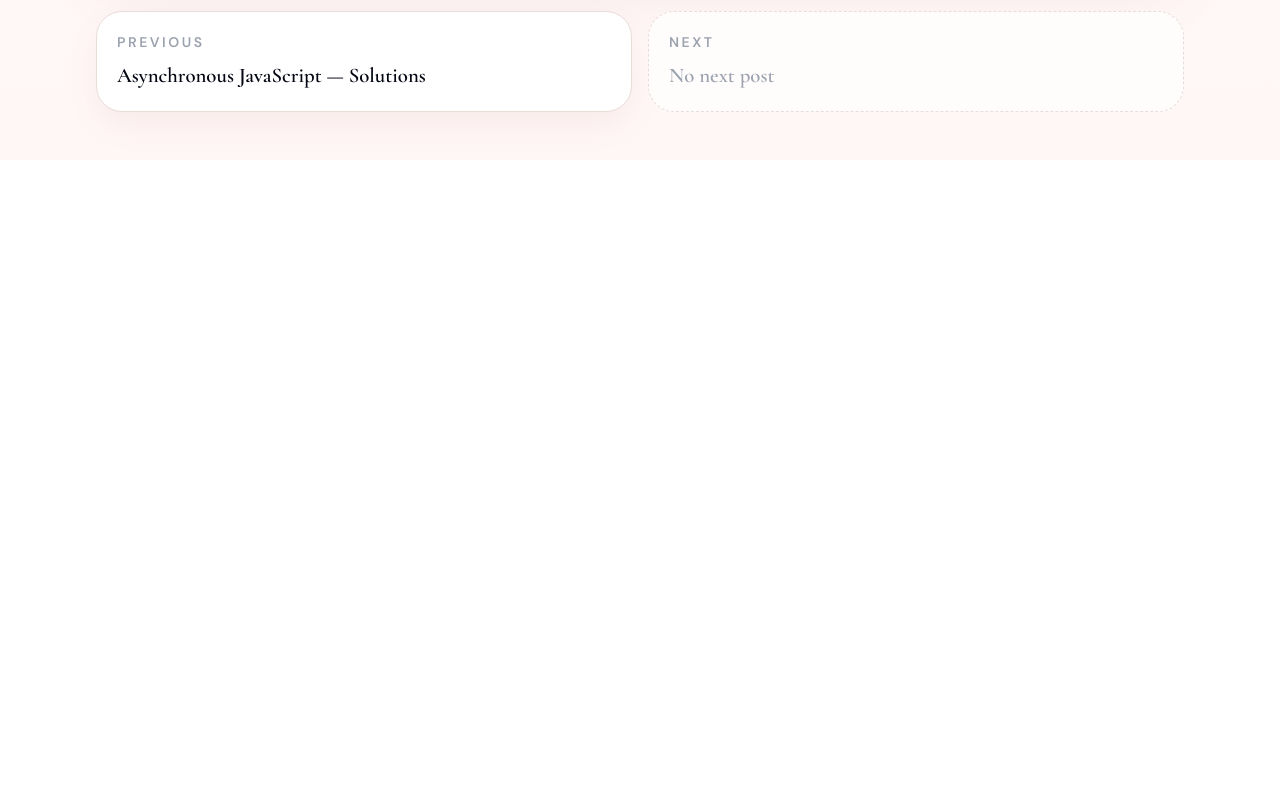
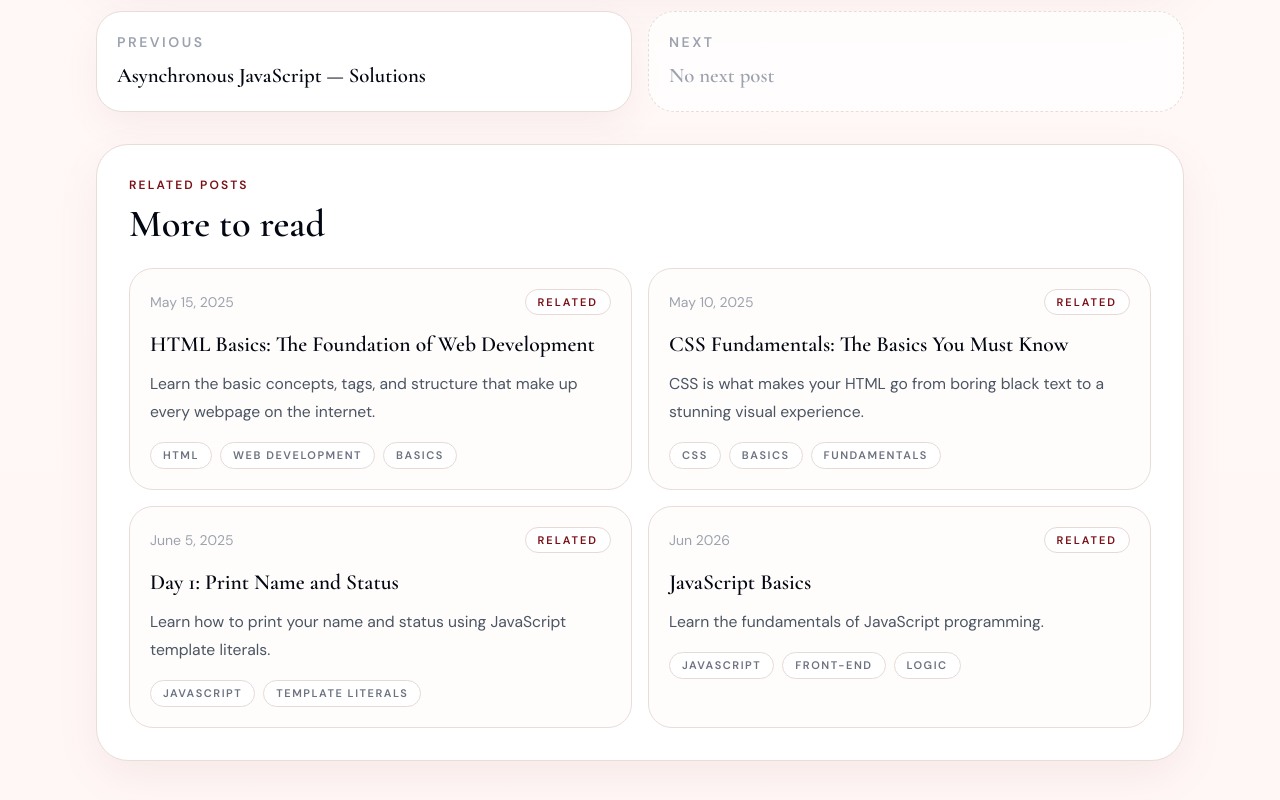
Before and after one commit to syfaarizal/syifa-portfolio-clean, a React (Vite) app: page /blog/js-modul/js7 in a window 1280 px wide. Shown: the part 5626-6426 px from the top of the page. Before the commit the page ends 5786 px from the top, so only its background shows below. Built offline with nearby package versions, Linux system fonts and the light colour scheme.

Commit message:
feat(js): update related content for Js4, Js5, Js6, and Js7 pages

```diff
--- a/src/pages/blog/js-modul/js4Page.tsx
+++ b/src/pages/blog/js-modul/js4Page.tsx
@@ -18,14 +18,31 @@ export default function Js4Page() {
         path: '/blog/js-modul/js4-solutions',
         title: 'Function Mastery — Solutions',
       }}
-      related={[]}
+      related={[
+        {
+          path: '/blog/js-modul/js3',
+          date: 'Jun 2026',
+          title: 'Data Exploration: Array & Object',
+          excerpt:
+            'Exploring arrays and objects in JavaScript.',
+          tags: ['JavaScript', 'Array', 'Object', 'Data'],
+        },
+        {
+          path: '/blog/js-modul/js5',
+          date: 'Jan 2026',
+          title: 'DOM Manipulation: When Code Starts Moving the Page',
+          excerpt:
+            'Learn how to interact with the DOM using JavaScript.',
+          tags: ['JavaScript', 'DOM', 'Manipulation'],
+        },
+      ]}
       conclusion={
         <>
           <h3 className="mb-3 font-bold text-[1.5rem]">
             Key Takeaways
           </h3>
 
-          <ul>
+          <ul className="list-disc list-inside">
             <li>Functions make code reusable</li>
             <li>
               <code>return</code> gives real results
--- a/src/pages/blog/js-modul/js4SolutionPage.tsx
+++ b/src/pages/blog/js-modul/js4SolutionPage.tsx
@@ -18,7 +18,24 @@ export default function Js4SolutionPage() {
         path: '/blog/js-modul/js5',
         title: 'DOM Manipulation: When Code Starts Moving the Page',
       }}
-      related={[]}
+      related={[
+        {
+          path: '/blog/js-modul/js4',
+          date: 'Jun 2026',
+          title: 'Function Mastery: From Beginner to Clean Code',
+          excerpt:
+            'When your code gets long and copy–paste starts spreading, that\'s your sign: you need functions.',
+          tags: ['JavaScript', 'Functions', 'Clean Code'],
+        },
+        {
+          path: '/blog/js-modul/js5',
+          date: 'Jan 2026',
+          title: 'DOM Manipulation: When Code Starts Moving the Page',
+          excerpt:
+            'Learn how to interact with the DOM using JavaScript.',
+          tags: ['JavaScript', 'DOM', 'Manipulation'],
+        },
+      ]}
       conclusion={
         <>
           <h3 className="mb-3 font-bold text-[1.5rem]">
--- a/src/pages/blog/js-modul/js5Page.tsx
+++ b/src/pages/blog/js-modul/js5Page.tsx
@@ -18,7 +18,24 @@ export default function Js5Page() {
         path: '/blog/js-modul/js5-solutions',
         title: 'DOM Manipulation — Solutions',
       }}
-      related={[]}
+      related={[
+        {
+          path: '/blog/js-modul/js4',
+          date: 'Jun 2026',
+          title: 'Function Mastery: From Beginner to Clean Code',
+          excerpt:
+            'When your code gets long and copy–paste starts spreading, that\'s your sign: you need functions.',
+          tags: ['JavaScript', 'Functions', 'Clean Code'],
+        },
+        {
+          path: '/blog/js-modul/js5',
+          date: 'Jan 2026',
+          title: 'DOM Manipulation: When Code Starts Moving the Page',
+          excerpt:
+            'Learn how to interact with the DOM using JavaScript.',
+          tags: ['JavaScript', 'DOM', 'Manipulation'],
+        },
+      ]}
       conclusion={
         <>
           <h3 className="mb-3 font-bold text-[1.5rem]">
--- a/src/pages/blog/js-modul/js5SolutionPage.tsx
+++ b/src/pages/blog/js-modul/js5SolutionPage.tsx
@@ -18,7 +18,24 @@ export default function Js5SolutionPage() {
         path: '/blog/js-modul/js6',
         title: 'Asynchronous JavaScript: Keep Your UI Alive',
       }}
-      related={[]}
+      related={[
+        {
+          path: '/blog/js-modul/js5',
+          date: 'Jan 2026',
+          title: 'DOM Manipulation: When Code Starts Moving the Page',
+          excerpt:
+            'This is where JavaScript stops being theory and starts touching the screen.',
+          tags: ['JavaScript', 'DOM', 'Front-End'],
+        },
+        {
+          path: '/blog/js-modul/js6',
+          date: 'Jun 2026',
+          title: 'Asynchronous JavaScript: Keep Your UI Alive',
+          excerpt:
+            'Learn how to handle asynchronous operations in JavaScript.',
+          tags: ['JavaScript', 'Async', 'Promises'],
+        },
+      ]}
       conclusion={
         <>
           <h3 className="mb-3 font-bold text-[1.5rem]">
--- a/src/pages/blog/js-modul/js6Page.tsx
+++ b/src/pages/blog/js-modul/js6Page.tsx
@@ -18,7 +18,24 @@ export default function Js6Page() {
         path: '/blog/js-modul/js6-solutions',
         title: 'Asynchronous JavaScript — Solutions',
       }}
-      related={[]}
+      related={[
+        {
+          path: '/blog/js-modul/js5',
+          date: 'Jan 2026',
+          title: 'DOM Manipulation: When Code Starts Moving the Page',
+          excerpt:
+            'This is where JavaScript stops being theory and starts touching the screen.',
+          tags: ['JavaScript', 'DOM', 'Front-End'],
+        },
+        {
+          path: '/blog/js-modul/js6-solutions',
+          date: 'Jan 2026',
+          title: 'Asynchronous JavaScript — Solutions',
+          excerpt:
+            'Solutions to the asynchronous JavaScript challenges.',
+          tags: ['JavaScript', 'Async', 'Solutions'],
+        },
+      ]}
       conclusion={
         <>
           <h3 className="mb-3 font-bold text-[1.5rem]">
--- a/src/pages/blog/js-modul/js6SolutionPage.tsx
+++ b/src/pages/blog/js-modul/js6SolutionPage.tsx
@@ -18,7 +18,24 @@ export default function Js6SolutionPage() {
         path: '/blog/js-modul/js7',
         title: 'Mini Projects Gallery',
       }}
-      related={[]}
+      related={[
+        {
+          path: '/blog/js-modul/js6',
+          date: 'Jan 2026',
+          title: 'Asynchronous JavaScript: Keep Your UI Alive',
+          excerpt:
+            'Modern applications constantly communicate with servers, APIs, and databases.',
+          tags: ['JavaScript', 'Async', 'Fetch API'],
+        },
+        {
+          path: '/blog/js-modul/js7',
+          date: 'Jan 2026',
+          title: 'Mini Projects Gallery',
+          excerpt:
+            'Asynchronous JavaScript is not about speed. It\'s about control, UX, and resilience.',
+          tags: ['JavaScript', 'Async', 'Fetch API'],
+        },
+      ]}
       conclusion={
         <>
           <h3 className="mb-3 font-bold text-[1.5rem]">
--- a/src/pages/blog/js-modul/js7Page.tsx
+++ b/src/pages/blog/js-modul/js7Page.tsx
@@ -15,7 +15,39 @@ export default function Js7Page() {
         title: 'Asynchronous JavaScript — Solutions',
       }}
       next={undefined}
-      related={[]}
+      related={[
+        {
+          path: '/blog/html-modul/html1',
+          date: 'May 15, 2025',
+          title: 'HTML Basics: The Foundation of Web Development',
+          excerpt:
+            'Learn the basic concepts, tags, and structure that make up every webpage on the internet.',
+          tags: ['HTML', 'Web Development', 'Basics'],
+        },
+        {
+          path: '/blog/css-modul/css1',
+          date: 'May 10, 2025',
+          title: 'CSS Fundamentals: The Basics You Must Know',
+          excerpt:
+            'CSS is what makes your HTML go from boring black text to a stunning visual experience.',
+          tags: ['CSS', 'Basics', 'Fundamentals'],
+        },
+        {
+          path: '/blog/days-challenge/day1',
+          date: 'June 5, 2025',
+          title: 'Day 1: Print Name and Status',
+          excerpt: 'Learn how to print your name and status using JavaScript template literals.',
+          tags: ['JavaScript', 'Template Literals'],
+        },
+        {
+          path: '/blog/js-modul/js1',
+          date: 'Jun 2026',
+          title: 'JavaScript Basics',
+          excerpt:
+            'Learn the fundamentals of JavaScript programming.',
+          tags: ['JavaScript', 'Front-End', 'Logic'],
+        },
+      ]}
       conclusion={
         <>
           <h3 className="mb-3 font-bold text-[1.5rem]">
```
